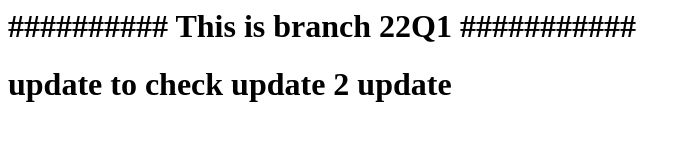
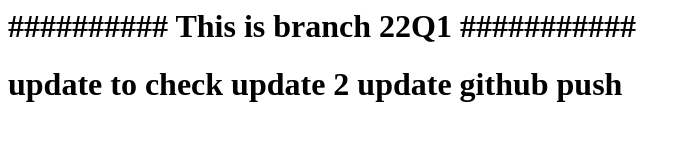
Before and after one commit to javedshaikh304/assignment-1, a plain HTML site: page index.html in a window 1280 px wide. Shown: the whole page, without its empty margins (0-691 px from the left). Drawn offline with Linux system fonts and the light colour scheme.

Commit message:
Update index.html
2

```diff
--- a/index.html
+++ b/index.html
@@ -2,3 +2,4 @@
   update to check
   update 2
 update
+github push
```
